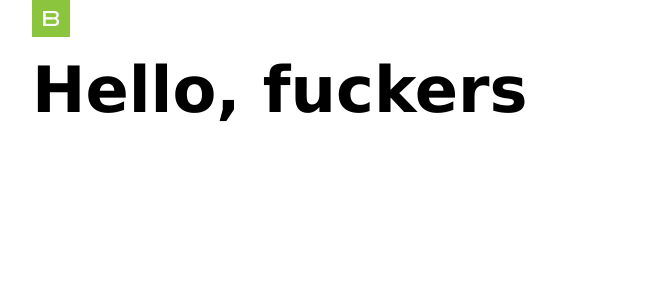
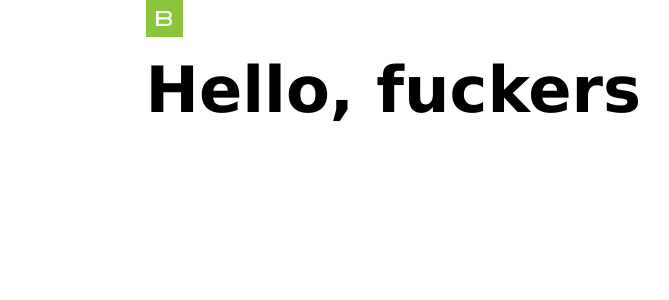
Before and after one commit to marbiano/bahn, a Jekyll site: the page built from index.html, in a window 1280 px wide. Shown: the top 300 px of the page, without its empty margins (103-772 px from the left). Built offline with Jekyll 4.4.1, drawn with Linux system fonts in a browser that asks for light colours; Markdown is read by kramdown in place of the engine named in the settings; a style sheet for code colours, icons or effects is not loaded.

Commit message:
Going back to all margin auto

```diff
--- a/css/screen.css
+++ b/css/screen.css
@@ -150,17 +150,3 @@ p {
     font-size: 2.5875rem;
   }
 }
-@media only screen and (min-width: 66em) {
-  /* line 127, ../sass/screen.scss */
-  .container {
-    margin: 0;
-    padding-left: 5em;
-  }
-}
-@media only screen and (min-width: 86em) {
-  /* line 134, ../sass/screen.scss */
-  .container {
-    margin: 0;
-    padding-left: 9em;
-  }
-}
```
